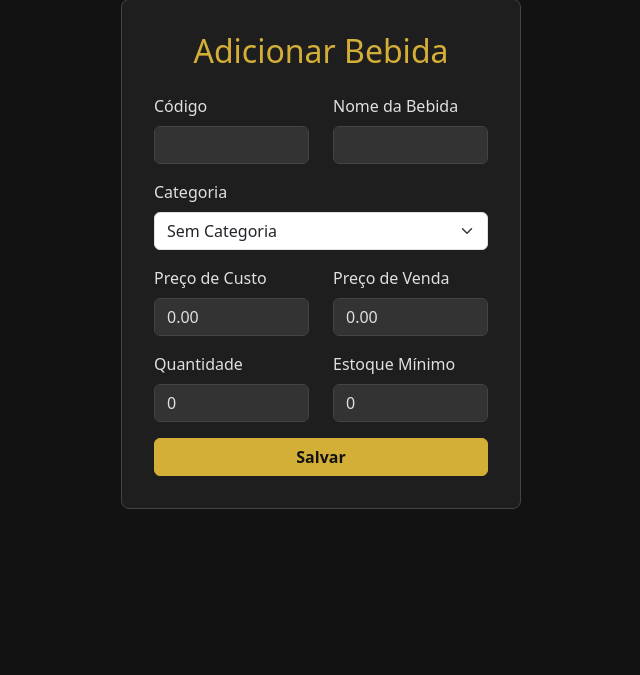
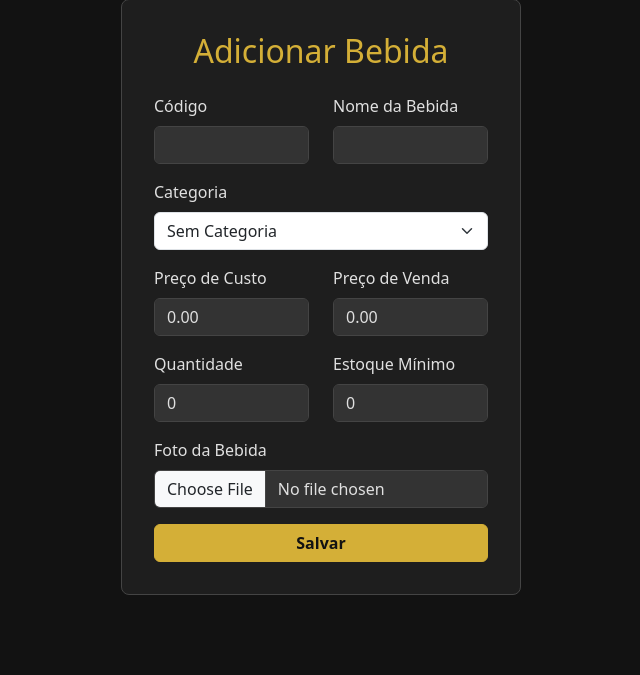
Before and after one commit to IgorTannuri/PJS, a Flask app: page /bebida/adicionar in a window 1280 px wide. Shown: the part 138-813 px from the top of the page, without its empty margins (319-959 px from the left). Before the commit the page ends 647 px from the top, so only its background shows below. Run offline with Flask 3, Linux system fonts and the light colour scheme; the visitor is signed in with stand-in values (Sample User, id 1); data that the repository does not hold is empty; some libraries are stand-ins or nearby versions.

Commit message:
Update gerenciar_bebida.html

```diff
--- a/templates/gerenciar_bebida.html
+++ b/templates/gerenciar_bebida.html
@@ -5,7 +5,7 @@
 {% block content %}
 <div class="form-container">
     <h2 class="form-title">{{ titulo }}</h2>
-    <form method="POST" action="">
+    <form method="POST" action="" enctype="multipart/form-data">
         <div class="row">
             <div class="col-md-6 mb-3">
                 <label for="codigo" class="form-label">Código</label>
@@ -45,6 +45,17 @@
                 <input type="number" class="form-control" id="quantidade_minima" name="quantidade_minima" value="{{ bebida.quantidade_minima if bebida else '0' }}">
             </div>
         </div>
+
+        <!-- CAMPO PARA UPLOAD DE IMAGEM -->
+        <div class="mb-3">
+            <label for="imagem" class="form-label">Foto da Bebida</label>
+            <input class="form-control" type="file" id="imagem" name="imagem">
+            {% if bebida and bebida.imagem_url %}
+                <small class="form-text text-muted">Imagem atual: {{ bebida.imagem_url }}. Envie um novo arquivo para substituir.</small>
+                <img src="{{ url_for('uploaded_file', filename=bebida.imagem_url) }}" alt="Imagem atual" class="img-thumbnail mt-2" width="100">
+            {% endif %}
+        </div>
+
         <button type="submit" class="btn btn-gold w-100">Salvar</button>
     </form>
 </div>
```
